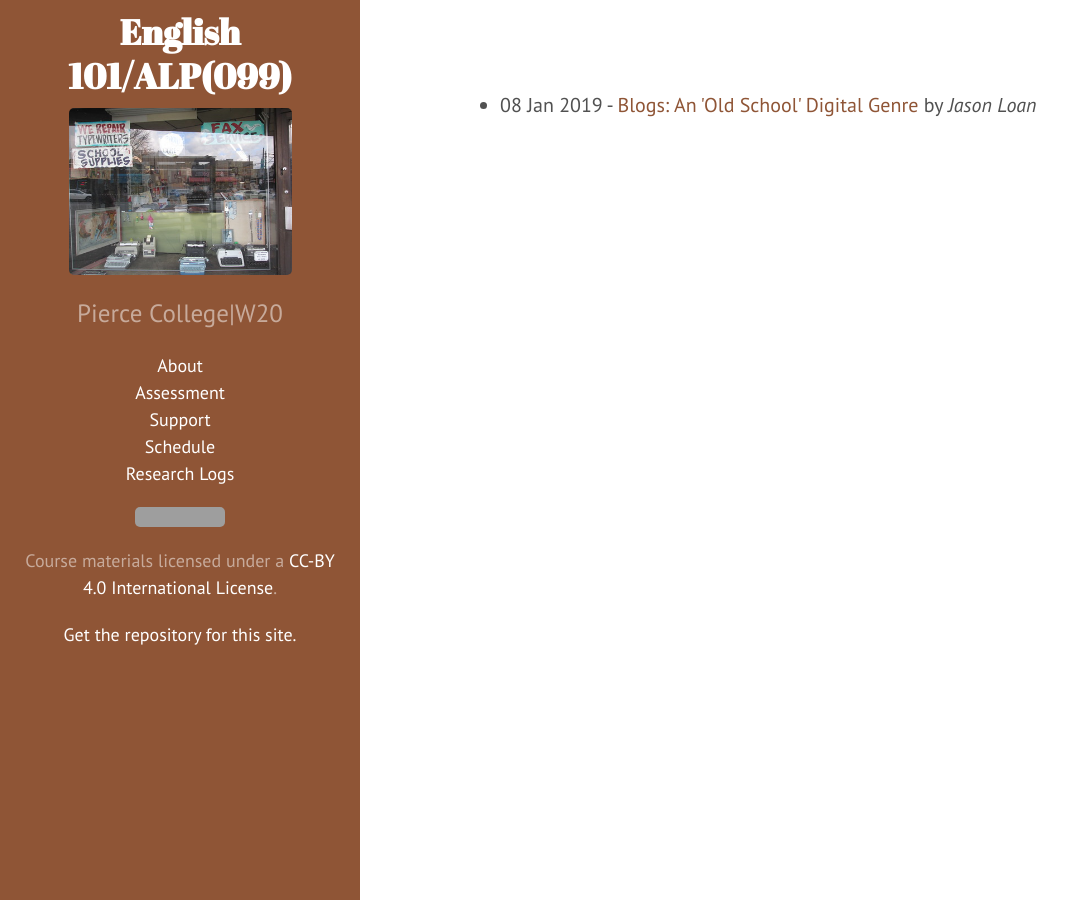
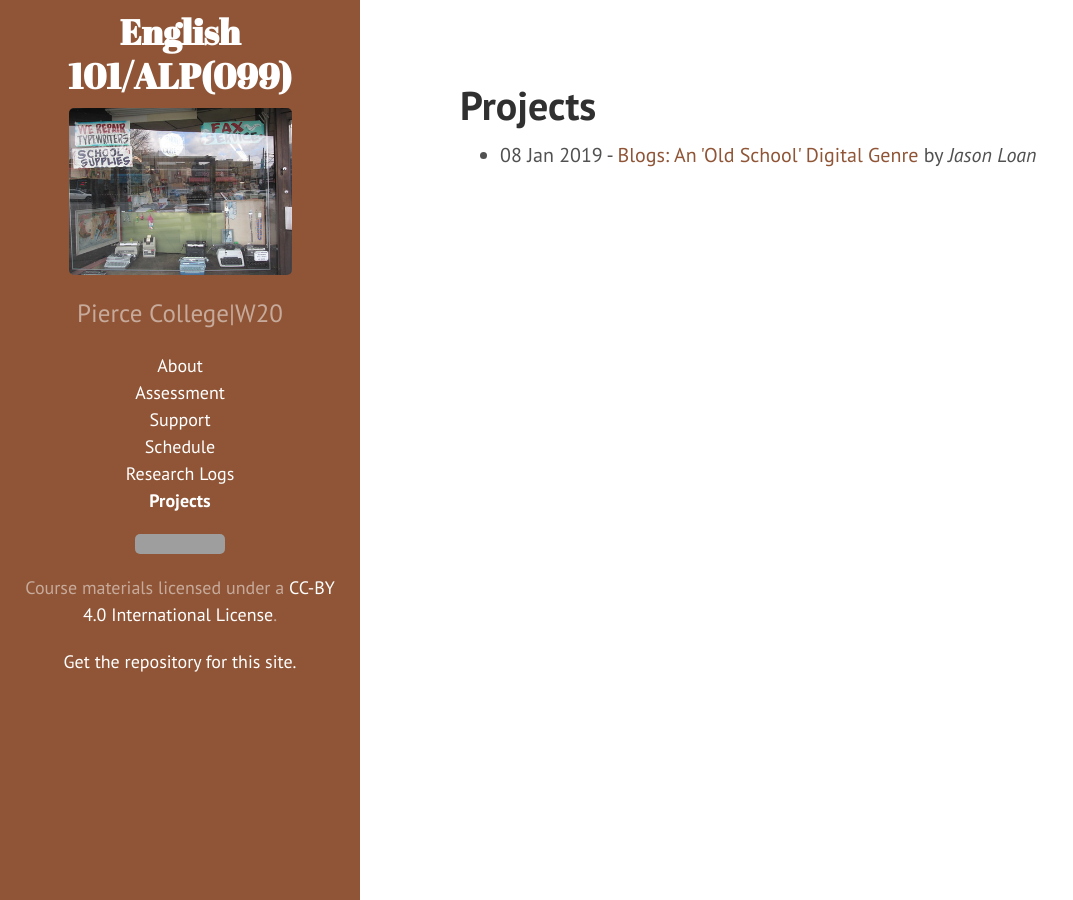
Before and after one commit to jloan/e101v1, a Jekyll site: the page built from 06projects.md, in a window 1280 px wide. Shown: the whole page, without its empty margins (0-1073 px from the left). Built offline with Jekyll 4.4.1, drawn with Linux system fonts in a browser that asks for light colours; our own code applies the rules of GitHub Pages for plain Markdown files; grey boxes are pictures that could not be loaded.

Commit message:
Update 06projects.md

```diff
--- a/06projects.md
+++ b/06projects.md
@@ -1,3 +1,8 @@
+---
+layout: page
+title: Projects
+permalink: /projects/
+---
 <div id="posts">
   <ul>
     {% for post in site.posts %}
```
